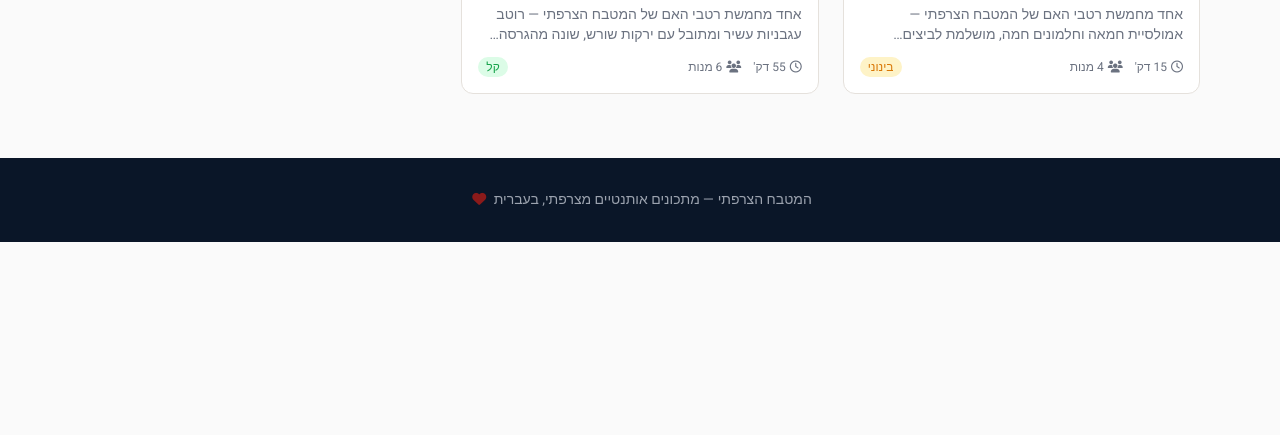
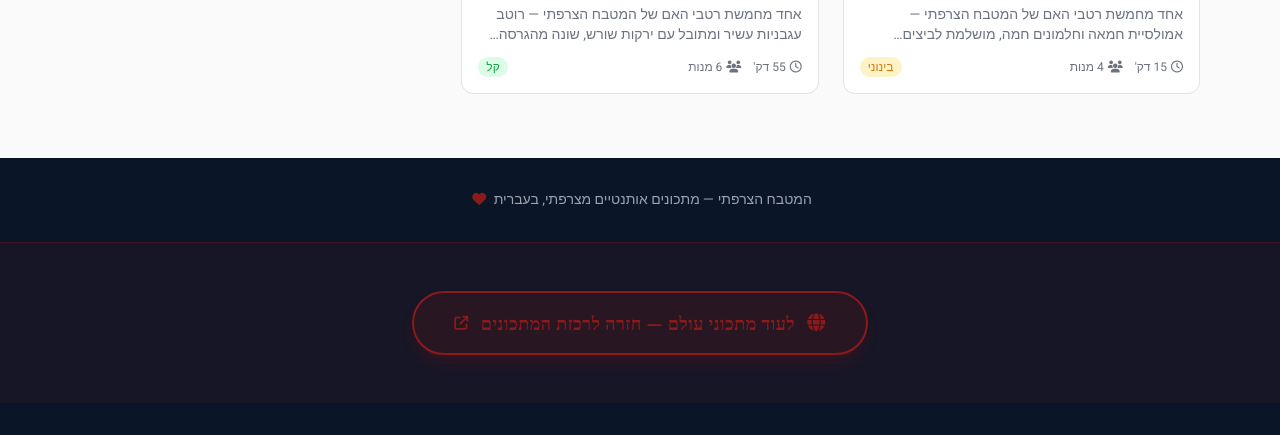
Before and after one commit to RobertoG62/french-recipes-app, a plain HTML site: page index.html in a window 1280 px wide. Shown: the part 6908-7343 px from the top of the page. Before the commit the page ends 7150 px from the top, so only its background shows below. Drawn offline with nearby package versions, Linux system fonts and the light colour scheme.

Commit message:
feat: add Back to Hub link in footer
Added prominent link back to recipes-world-hub in footer,
enabling easy navigation to other cuisine collections.

Co-Authored-By: Claude Sonnet 4.5 <noreply@anthropic.com>

```diff
--- a/index.html
+++ b/index.html
@@ -138,6 +138,18 @@
                 <span class="text-fr-primary mx-1"><i class="fas fa-heart"></i></span>
             </p>
         </div>
+
+        <!-- Back to Hub -->
+        <div class="py-12 bg-fr-primary/10 border-t border-fr-primary/30 mt-8">
+            <div class="max-w-6xl mx-auto px-4 text-center">
+                <a href="https://robertog62.github.io/recipes-world-hub/" target="_blank" rel="noopener noreferrer"
+                   class="inline-flex items-center gap-3 border-2 border-fr-primary bg-fr-primary/15 text-fr-primary font-playfair font-bold text-base md:text-lg px-10 py-4 rounded-full hover:bg-fr-primary hover:text-white transition-all duration-300 tracking-wide shadow-lg shadow-fr-primary/20">
+                    <i class="fa-solid fa-globe text-lg"></i>
+                    <span>לעוד מתכוני עולם — חזרה לרכזת המתכונים</span>
+                    <i class="fa-solid fa-arrow-up-right-from-square text-sm"></i>
+                </a>
+            </div>
+        </div>
     </footer>
 
     <!-- Scripts -->
```
